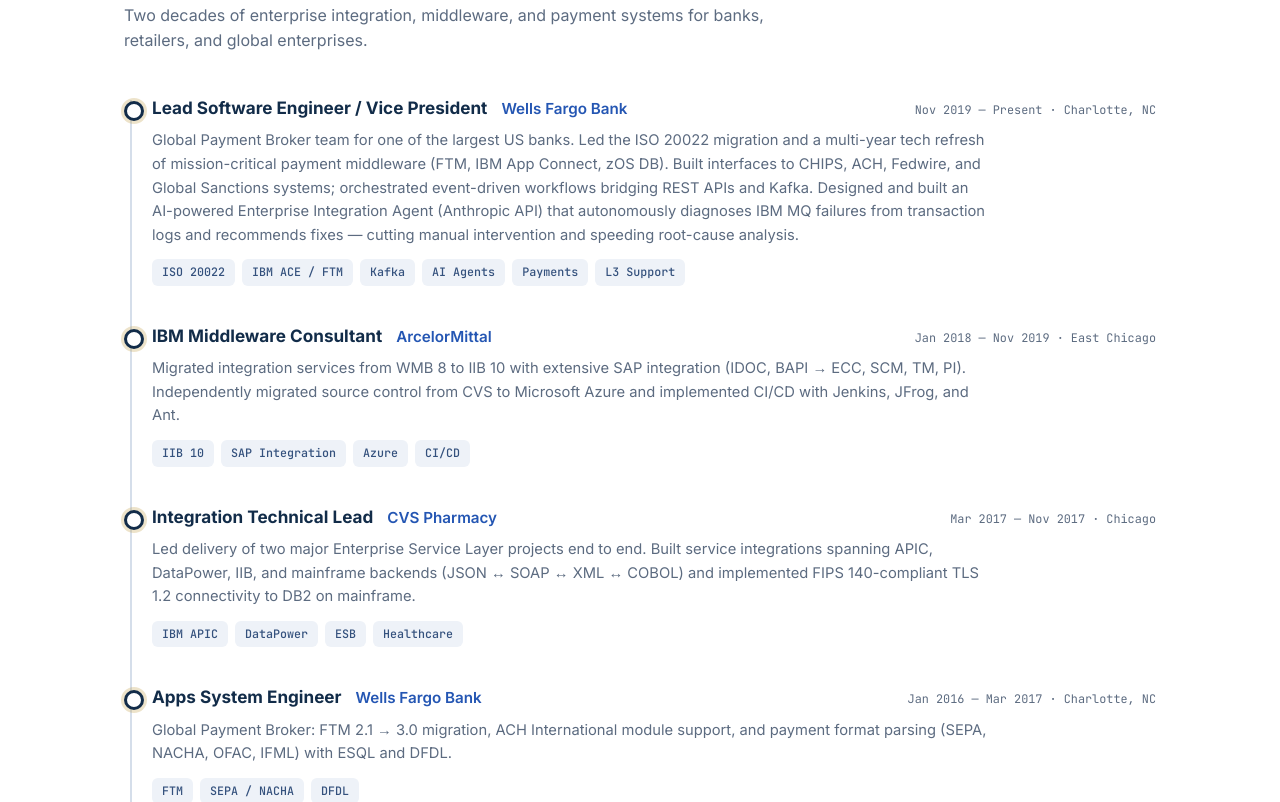
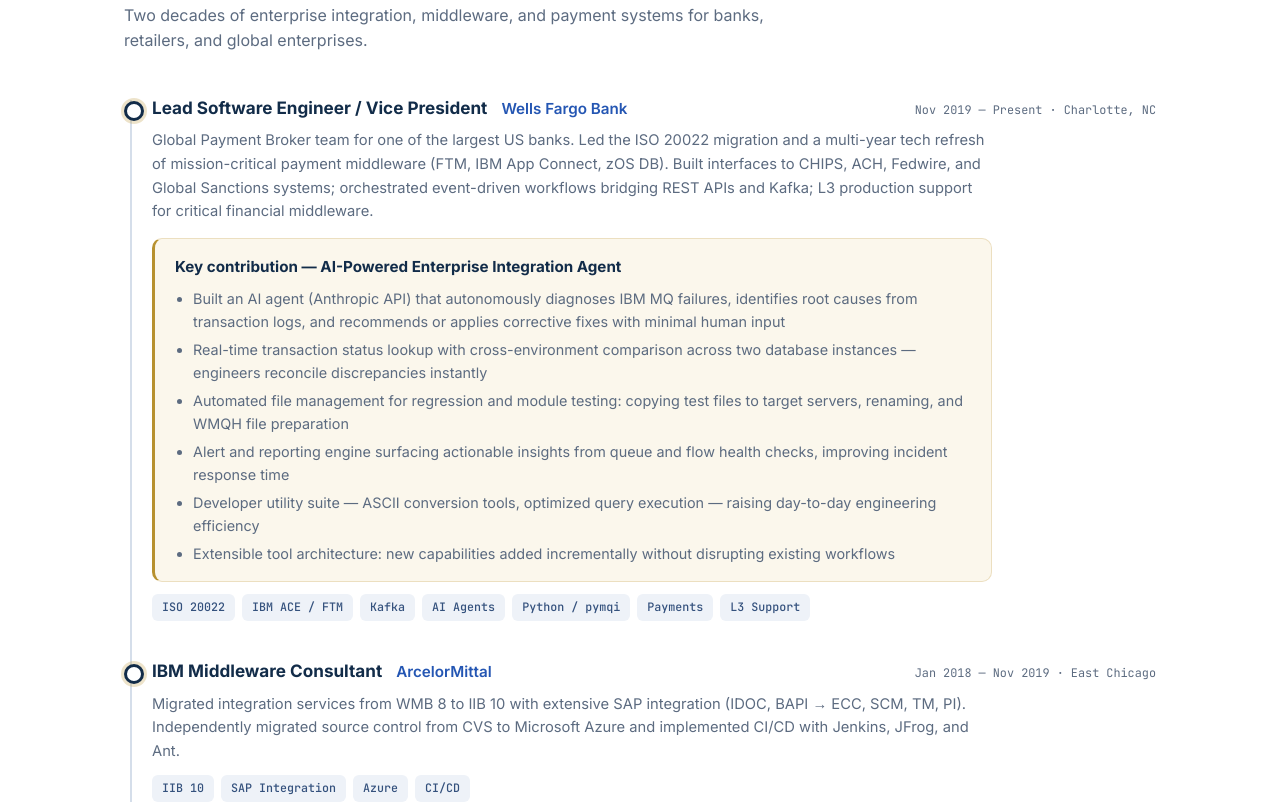
Before and after one commit to sksharmar1/sksharmar1.github.io, a plain HTML site: page index.html in a window 1280 px wide. Shown: the part 1998-2800 px from the top of the page. Drawn offline with Linux system fonts and the light colour scheme.

Commit message:
Add name to nav, feature EAI Integration Agent under Wells Fargo

```diff
--- a/index.html
+++ b/index.html
@@ -30,6 +30,8 @@ nav{position:sticky;top:0;background:var(--navy);border-bottom:3px solid var(--g
 nav .wrap{display:flex;align-items:center;justify-content:space-between;height:64px}
 .nav-badges{display:flex;align-items:center;gap:12px}
 .nav-badges img{height:34px;width:auto;border-radius:4px;background:#fff;padding:2px}
+.nav-name{color:#fff;font-weight:700;font-size:1rem;letter-spacing:.02em;margin-left:4px}
+@media(max-width:760px){.nav-name{display:none}}
 .nav-links{display:flex;gap:24px;font-size:.92rem}
 .nav-links a{color:#c8d4e4;text-decoration:none;font-weight:500;transition:color .2s}
 .nav-links a:hover{color:#fff}
@@ -96,6 +98,10 @@ h2{font-size:clamp(1.55rem,3.4vw,2.1rem);font-weight:800;letter-spacing:-.01em;m
 .t-dates{font-family:'JetBrains Mono',monospace;font-size:.74rem;color:var(--muted);margin-left:auto}
 .t-entry p{color:var(--muted);font-size:.92rem;margin-top:8px;max-width:840px}
 .t-entry .chips{margin-top:12px}
+.highlight{margin-top:14px;background:#fbf7ec;border:1px solid #ecdfc0;border-left:3px solid var(--gold);
+  border-radius:10px;padding:16px 20px;max-width:840px}
+.highlight h4{font-size:.95rem;font-weight:700;color:var(--navy);margin-bottom:8px}
+.highlight ul{margin:0 0 0 18px;color:var(--muted);font-size:.9rem;display:flex;flex-direction:column;gap:5px}
 
 .certs{margin-top:40px;display:grid;grid-template-columns:repeat(auto-fill,minmax(300px,1fr));gap:16px}
 .cert{background:var(--bg);border:1px solid var(--card-border);border-radius:10px;padding:16px 20px;
@@ -144,6 +150,7 @@ footer{border-top:1px solid var(--card-border);padding:30px 0;color:var(--muted)
     <div class="nav-badges">
       <img src="microsoftcertlogo.png" alt="Microsoft Certified: Azure Fundamentals">
       <img src="ibmcertlogo.jpeg" alt="Certified for IBM WebSphere">
+      <span class="nav-name">Shashikanth Sharma</span>
     </div>
     <div class="nav-links">
       <a href="#projects">Projects</a>
@@ -264,8 +271,19 @@ footer{border-top:1px solid var(--card-border);padding:30px 0;color:var(--muted)
       <div class="timeline">
         <div class="t-entry reveal">
           <div class="t-head"><h3>Lead Software Engineer / Vice President</h3><span class="t-company">Wells Fargo Bank</span><span class="t-dates">Nov 2019 — Present · Charlotte, NC</span></div>
-          <p>Global Payment Broker team for one of the largest US banks. Led the ISO 20022 migration and a multi-year tech refresh of mission-critical payment middleware (FTM, IBM App Connect, zOS DB). Built interfaces to CHIPS, ACH, Fedwire, and Global Sanctions systems; orchestrated event-driven workflows bridging REST APIs and Kafka. Designed and built an AI-powered Enterprise Integration Agent (Anthropic API) that autonomously diagnoses IBM MQ failures from transaction logs and recommends fixes — cutting manual intervention and speeding root-cause analysis.</p>
-          <div class="chips"><span class="chip">ISO 20022</span><span class="chip">IBM ACE / FTM</span><span class="chip">Kafka</span><span class="chip">AI Agents</span><span class="chip">Payments</span><span class="chip">L3 Support</span></div>
+          <p>Global Payment Broker team for one of the largest US banks. Led the ISO 20022 migration and a multi-year tech refresh of mission-critical payment middleware (FTM, IBM App Connect, zOS DB). Built interfaces to CHIPS, ACH, Fedwire, and Global Sanctions systems; orchestrated event-driven workflows bridging REST APIs and Kafka; L3 production support for critical financial middleware.</p>
+          <div class="highlight">
+            <h4>Key contribution — AI-Powered Enterprise Integration Agent</h4>
+            <ul>
+              <li>Built an AI agent (Anthropic API) that autonomously diagnoses IBM MQ failures, identifies root causes from transaction logs, and recommends or applies corrective fixes with minimal human input</li>
+              <li>Real-time transaction status lookup with cross-environment comparison across two database instances — engineers reconcile discrepancies instantly</li>
+              <li>Automated file management for regression and module testing: copying test files to target servers, renaming, and WMQH file preparation</li>
+              <li>Alert and reporting engine surfacing actionable insights from queue and flow health checks, improving incident response time</li>
+              <li>Developer utility suite — ASCII conversion tools, optimized query execution — raising day-to-day engineering efficiency</li>
+              <li>Extensible tool architecture: new capabilities added incrementally without disrupting existing workflows</li>
+            </ul>
+          </div>
+          <div class="chips"><span class="chip">ISO 20022</span><span class="chip">IBM ACE / FTM</span><span class="chip">Kafka</span><span class="chip">AI Agents</span><span class="chip">Python / pymqi</span><span class="chip">Payments</span><span class="chip">L3 Support</span></div>
         </div>
 
         <div class="t-entry reveal">
```
